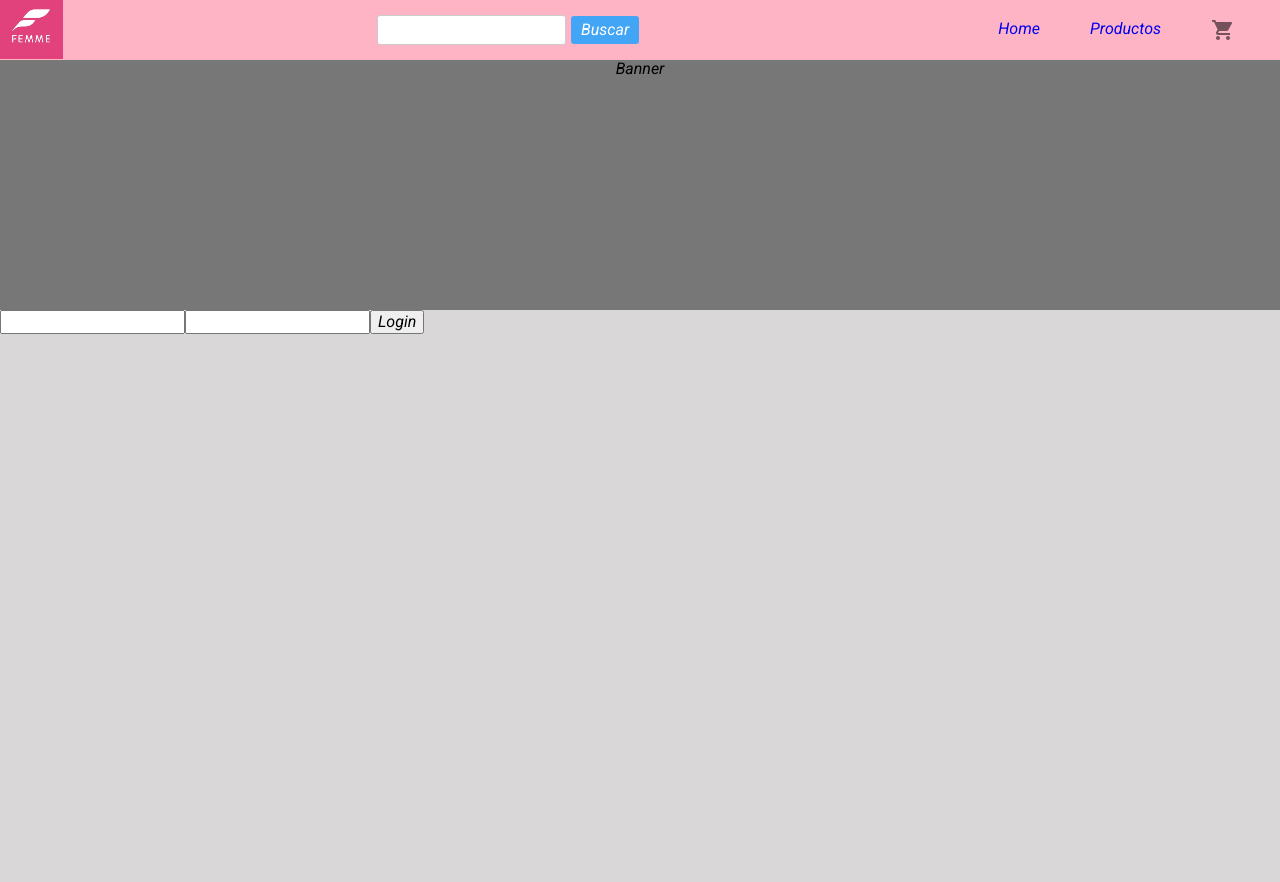
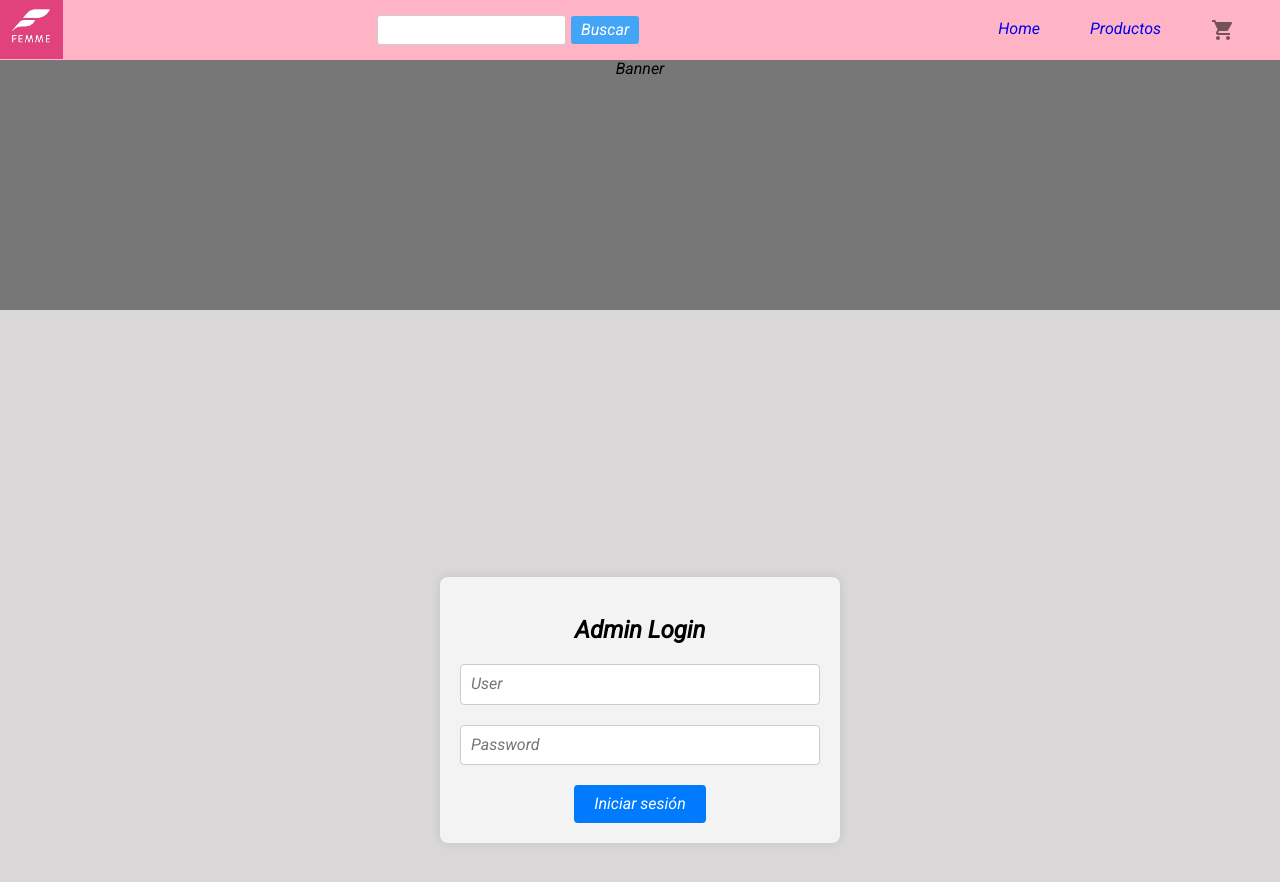
Before and after one commit to franpfeiffer/femme, a React (Vite) app: page /Admin in a window 1280 px wide. Shown: the top 882 px of the page. Before the commit the page ends 800 px from the top, so only its background shows below. Built offline with nearby package versions, Linux system fonts and the light colour scheme; no server answers.

Commit message:
estilice el admin log y el carrito

```diff
--- a/src/Admin/AdminLog.jsx
+++ b/src/Admin/AdminLog.jsx
@@ -1,13 +1,17 @@
 
 export const AdminLog = () => {
   return (
-    <div>
-
-        <form action="http://localhost:3000/admin/login" method="post">
-            <input type="text" name="usuario" />
-            <input type="password" name="password" id="" />
-            <button type="submit">Login</button>
-        </form>
+    <div className="login-container">
+      <form action="http://localhost:3000/admin/login" method="post" className="login-form">
+        <h2>Admin Login</h2>
+        <div className="form-group">
+          <input type="text" name="usuario" id="usuario" placeholder="User" />
+        </div>
+        <div className="form-group">
+          <input type="password" name="password" id="password" placeholder="Password" />
+        </div>
+        <button type="submit" className="login-button">Iniciar sesión</button>
+      </form>
     </div>
   )
 }
--- a/src/CarritoScreen/Carritoscreen.jsx
+++ b/src/CarritoScreen/Carritoscreen.jsx
@@ -1,23 +1,20 @@
 import { useContext } from 'react';
-import { CarritoContext } from "../context/CarritoContext"
-
+import { CarritoContext } from "../context/CarritoContext";
 
 export const Carritoscreen = () => {
-
     const { listaCompras, aumentarCantidad, disminuirCantidad, eliminarCompra } = useContext(CarritoContext)
 
     const calcularTotal = () => {
-        return listaCompras.reduce((total, item) => total + item.price * item.cantidad, 0 ).toFixed(2)
+        return listaCompras.reduce((total, item) => total + item.precio * item.cantidad, 0 ).toFixed(2)
     }
 
     const handleImpresion = () => {
-
         print()
     }
 
     return (
         <>
-            <table class="table">
+            <table className="custom-table">
                 <thead>
                     <tr>
                         <th scope="col">Nombre</th>
@@ -27,49 +24,47 @@ export const Carritoscreen = () => {
                     </tr>
                 </thead>
                 <tbody>
-                    {
-                        listaCompras.map(item => (
+                    {listaCompras.map(item => (
                         <tr key={item.id}>
-                                <th>{item.title}</th>
-                                <td>{item.price}</td>
+                            <td>{item.nombre}</td>
+                            <td>${item.precio}</td>
                             <td>
                                 <button
-                                    className="btn btn-ouline-primary"
-                                    onClick={ () => disminuirCantidad(item.id)}
+                                    className="btn btn-quantity"
+                                    onClick={() => disminuirCantidad(item.id)}
                                 >-</button>
-                                    <button className="btn btn-primary">{item.cantidad}</button>
+                                <span className="quantity">{item.cantidad}</span>
                                 <button
-                                    className="btn btn-ouline-primary"
-                                    onClick={ () => aumentarCantidad(item.id)}
+                                    className="btn btn-quantity"
+                                    onClick={() => aumentarCantidad(item.id)}
                                 >+</button>
                             </td>
-                                <td><button
+                            <td>
+                                <button
                                     type="button"
-                                    className="btn btn-danger"
-                                    onClick={()=>eliminarCompra(item.id)}
-                                >Eliminar
-                                </button>
+                                    className="btn btn-delete"
+                                    onClick={() => eliminarCompra(item.id)}
+                                >Eliminar</button>
                             </td>
                         </tr>
-                        ))
-                    }
+                    ))}
 
-                    <th><b>TOTAL: </b></th>
-                    <td></td>
-                    <td></td>
-                    <td>${calcularTotal()}</td>
-
+                    <tr>
+                        <th colSpan="3">TOTAL:</th>
+                        <td className="total-amount">${calcularTotal()}</td>
+                    </tr>
                 </tbody>
             </table>
 
             <div className="d-grid gap-2">
                 <button
-                className="btn btn-primary"
+                    className={`btn btn-buy ${listaCompras.length < 1 ? 'disabled' : ''}`}
                     onClick={handleImpresion}
-                disabled={listaCompras<1}
-
-                >COMPRAR</button>
+                    disabled={listaCompras.length < 1}
+                >
+                    COMPRAR
+                </button>
             </div>
         </>
-    )
-}
+    );
+};
--- a/src/index.css
+++ b/src/index.css
@@ -351,62 +351,130 @@ body {
 
 /* --------------------------- CARRITO --------------------------- */
 
+/* Estilos generales para el contenedor del carrito */
+.custom-table {
+	width: auto;
+	height: 423px;
+	margin: 80px auto;
+	background: #FFFFFF;
+	box-shadow: 1px 2px 3px 0px rgba(0,0,0,0.10);
+	border-radius: 6px;
 
-  .main3 {
-	padding: 20px;
 	display: flex;
 	flex-direction: column;
-	align-items: center;
   }
 
-  table {
-	width: 80%;
-	border-collapse: collapse;
+  /* Estilos para el encabezado de la tabla */
+  .custom-table th {
+	background-color: #686161;
+	color: #fff;
+	font-weight: bold;
+	padding: 12px;
+	text-align: left;
+  }
+
+  /* Estilos para las filas de la tabla */
+  .custom-table td {
+	padding: 10px;
+	border-bottom: 1px solid #ccc;
+  }
+
+  /* Estilos para los botones de cantidad */
+  .btn-quantity {
+	background-color: #333;
+	color: #fff;
+	border: none;
+	padding: 5px 10px;
+	margin: 0 10px;
+	cursor: pointer;
+  }
+
+  /* Estilos para el botón de eliminar */
+  .btn-delete {
+	background-color: #f00;
+	color: #fff;
+	border: none;
+	padding: 5px 10px;
+	cursor: pointer;
+  }
+
+  /* Estilos para el botón de compra */
+  .btn-buy {
+	background-color: #007bff;
+	color: #fff;
+	border: none;
+	padding: 10px 20px;
+	cursor: pointer;
+	text-transform: uppercase;
+	font-weight: bold;
+  }
+
+  /* Estilos para el botón de compra cuando está deshabilitado */
+  .btn-buy.disabled {
+	background-color: #ccc;
+	cursor: not-allowed;
+  }
+
+  /* Estilos para el total */
+  .total-amount {
+	font-weight: bold;
+  }
+
+  /* Estilos para el contenedor del botón de compra */
+  .d-grid {
+	margin-top: 20px;
+  }
+
+  /* Estilos adicionales según tu preferencia */
+  /* Por ejemplo, puedes ajustar el color de fondo del cuerpo de la tabla, el color de texto, los márgenes, etc. */
+
+
+/* --------------------------- Admin Login --------------------------- */
+
+.login-container {
+	display: flex;
+	justify-content: center;
+	align-items: center;
+	height: 100vh;
+  }
+
+  .login-form {
+	background-color: #f3f3f3;
+	padding: 20px;
+	border-radius: 8px;
+	box-shadow: 0 0 10px rgba(0, 0, 0, 0.1);
+	max-width: 400px;
+	width: 100%;
+	text-align: center;
+  }
+
+  .login-form h2 {
 	margin-bottom: 20px;
   }
 
-  table, th, td {
-	border: 1px solid #ddd;
+  .form-group {
+	margin-bottom: 20px;
   }
 
-  th, td {
-	padding: 8px;
-	text-align: left;
+
+  input[type="text"],
+  input[type="password"] {
+	width: 100%;
+	padding: 10px;
+	border: 1px solid #ccc;
+	border-radius: 4px;
   }
 
-  .pay-button {
-	background-color: blue;
-	color: white;
+  .login-button {
+	background-color: #007bff;
+	color: #fff;
 	border: none;
+	border-radius: 4px;
 	padding: 10px 20px;
 	cursor: pointer;
-	font-size: 18px;
+	font-size: 16px;
   }
 
-  .user-form {
-	display: flex;
-	flex-direction: column;
-	align-items: center;
-	margin-top: 20px;
+  .login-button:hover {
+	background-color: #0056b3;
   }
-
-  .total-box {
-	display: flex;
-	justify-content: space-between;
-	margin-top: 20px;
-	width: 80%;
-  }
-
-  .green-box {
-	background-color: green;
-	color: white;
-	padding: 10px;
-	border-radius: 5px;
-	font-weight: bold;
-  }
-
-.productos-container{
-	display: flex;
-	justify-content: space-between;
-	flex-wrap: wrap;
-}
```
Lines whose indentation alone changed are shown as unchanged.
